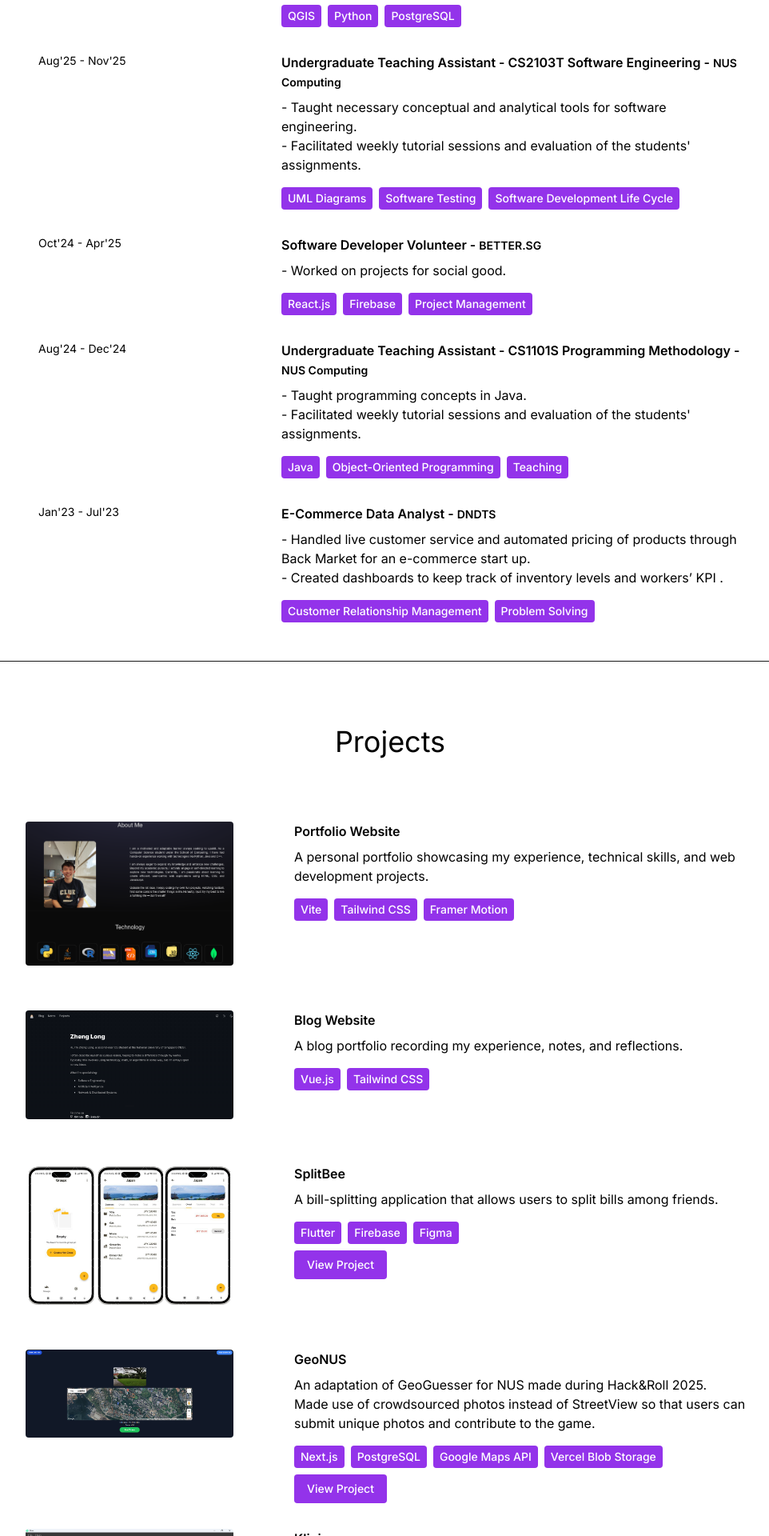
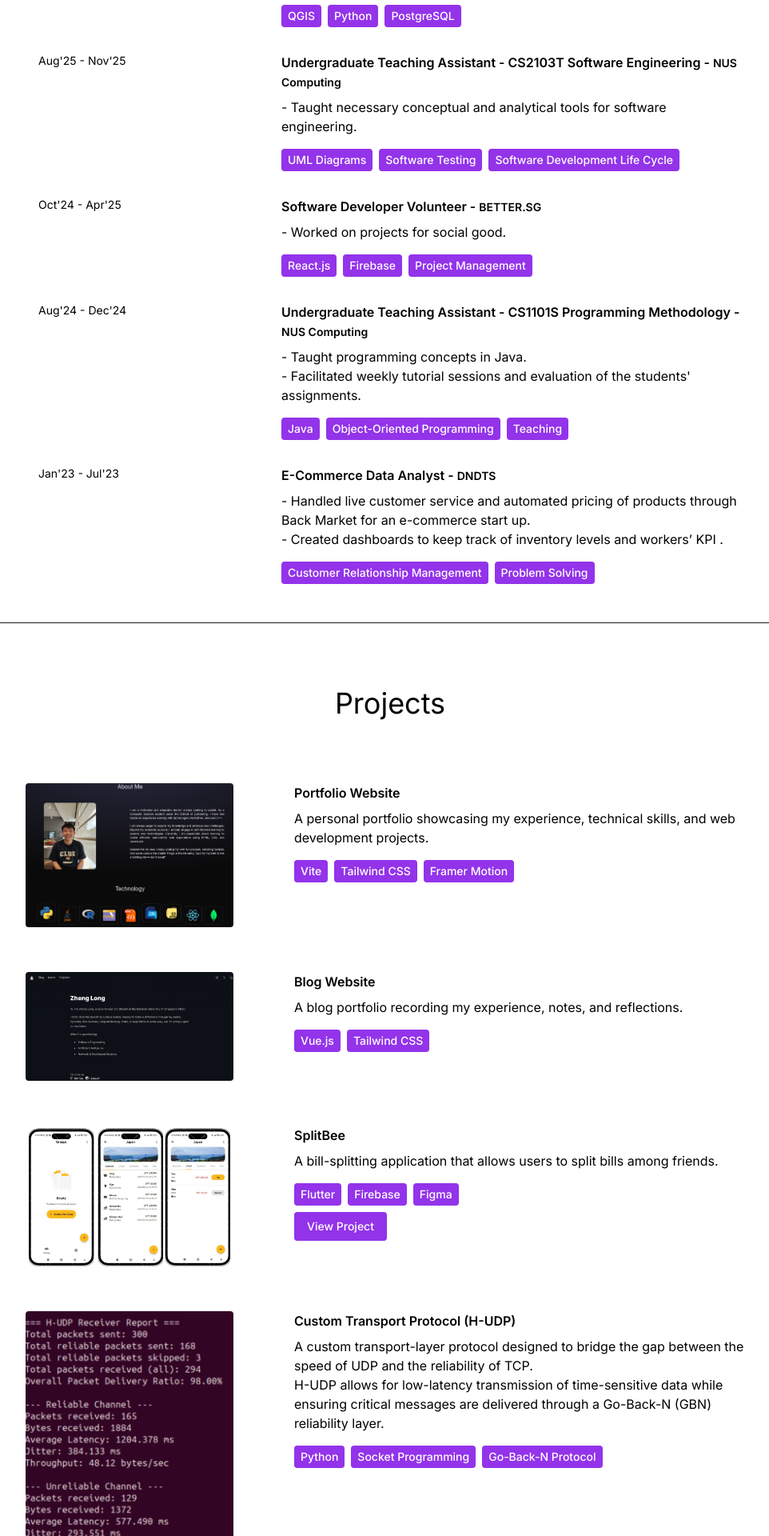
Before and after one commit to zhenglong1603/react-portfolio, a React (Vite) app: page / in a window 1280 px wide. Shown: the part 2220-4140 px from the top of the page at 80% size, without its empty margins (152-1114 px from the left). Built offline with nearby package versions, Linux system fonts and the light colour scheme.

Commit message:
Edit information for experience and projects

```diff
--- a/src/constants/index.js
+++ b/src/constants/index.js
@@ -3,6 +3,7 @@ import blogpic from "../assets/projects/blogpic.png";
 import splitbee from "../assets/projects/splitbee.png";
 import geoNUS from "../assets/projects/geoNUS.png";
 import klinix from "../assets/projects/klinix.png";
+import hudp from "../assets/projects/hudp.png";
 
 export const EXPERIENCES = [
   {
@@ -16,7 +17,7 @@ export const EXPERIENCES = [
     year: "Aug'25 - Nov'25",
     role: "Undergraduate Teaching Assistant - CS2103T Software Engineering",
     company: "NUS Computing",
-    description: `- Taught necessary conceptual and analytical tools for software engineering.\n- Facilitated weekly tutorial sessions and evaluation of the students' assignments.`,
+    description: `- Taught necessary conceptual and analytical tools for software engineering.`,
     technologies: ["UML Diagrams", "Software Testing", "Software Development Life Cycle"],
   },
   {
@@ -66,12 +67,18 @@ export const PROJECTS = [
     link: "https://drive.google.com/drive/u/0/folders/1bJLXAkLW5_3ajXyUZlFoLAbaCECaCdTh"
   },
   {
+    title: "Custom Transport Protocol (H-UDP)",
+    image: hudp,
+    description:
+      "A custom transport-layer protocol designed to bridge the gap between the speed of UDP and the reliability of TCP.\nH-UDP allows for low-latency transmission of time-sensitive data while ensuring critical messages are delivered through a Go-Back-N (GBN) reliability layer.",
+    technologies: ["Python", "Socket Programming", "Go-Back-N Protocol"],
+  },
+  {
     title: "GeoNUS",
     image: geoNUS,
     description:
-      "An adaptation of GeoGuesser for NUS made during Hack&Roll 2025.\nMade use of crowdsourced photos instead of StreetView so that users can submit unique photos and contribute to the game.",
+      "An adaptation of GeoGuessr for NUS made during Hack&Roll 2025.\nMade use of crowdsourced photos instead of StreetView so that users can submit unique photos and contribute to the game.",
     technologies: ["Next.js", "PostgreSQL", "Google Maps API", "Vercel Blob Storage"],
-    link: "https://geo-nus.vercel.app/"
   },
   {
     title: "Klinix",
@@ -80,5 +87,5 @@ export const PROJECTS = [
       "A desktop app targeted towards general practitioners.\nKlinix helps them to quickly access and keep track of patient records, appointments, and medicine needs.",
     technologies: ["JavaFX", "JUnit", "Jackson"],
     link: "https://ay2425s2-cs2103t-t09-2.github.io/tp/index.html"
-  }
+  },
 ];
```
